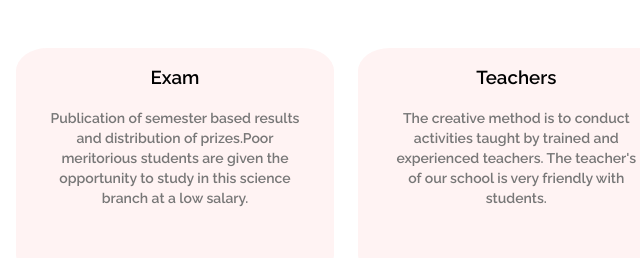
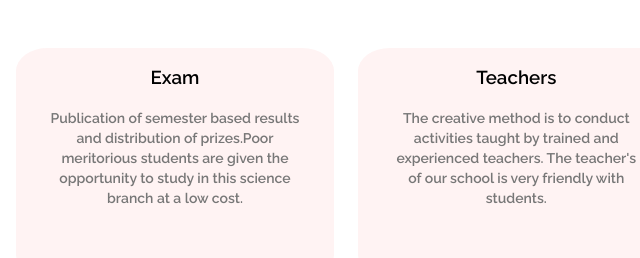
Before and after one commit to mithilaj4/University, a plain HTML site: page index.html in a window 1280 px wide. Shown: the part 978-1236 px from the top of the page, 465-1105 px from the left. Drawn offline with Linux system fonts and the light colour scheme.

Commit message:
word changed

```diff
--- a/index.html
+++ b/index.html
@@ -45,7 +45,7 @@
 
 <div class="course-col">
     <h3>Exam</h3>
-    <P>Publication of semester based results and distribution of prizes.Poor meritorious students are given the opportunity to study in this science branch at a low salary.</P>
+    <P>Publication of semester based results and distribution of prizes.Poor meritorious students are given the opportunity to study in this science branch at a low cost.</P>
     </div>
 
     <div class="course-col">
--- a/style.css
+++ b/style.css
@@ -126,7 +126,9 @@ nav ul li {
     width: 80%;
     margin: auto;
     flex-basis: 31%;
-    background:#fff3f3;
+
+    background: #fff3f3;
+
     padding:18px 32px;
     margin-bottom: 5%;
     box-sizing: border-box;
```
